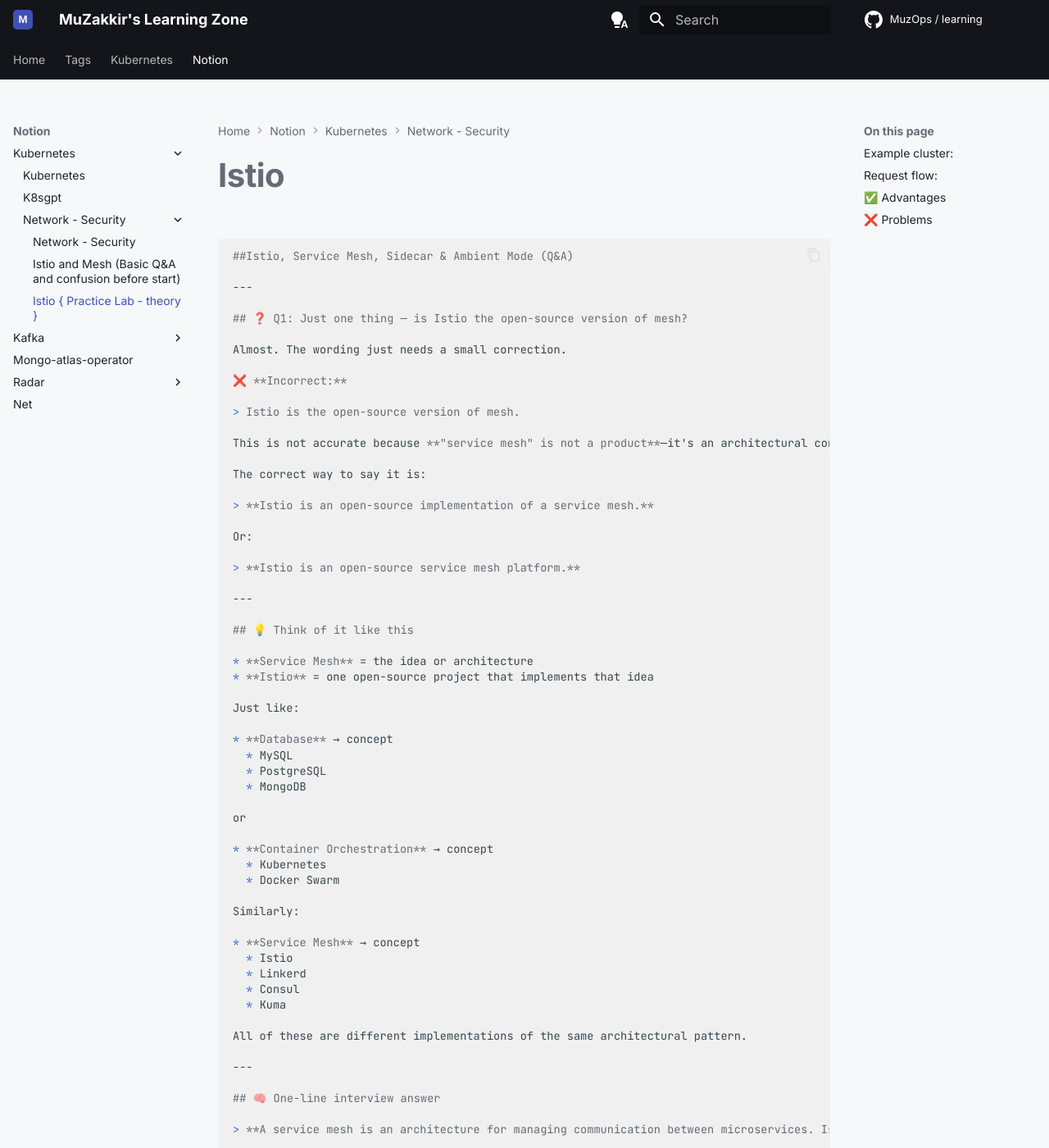
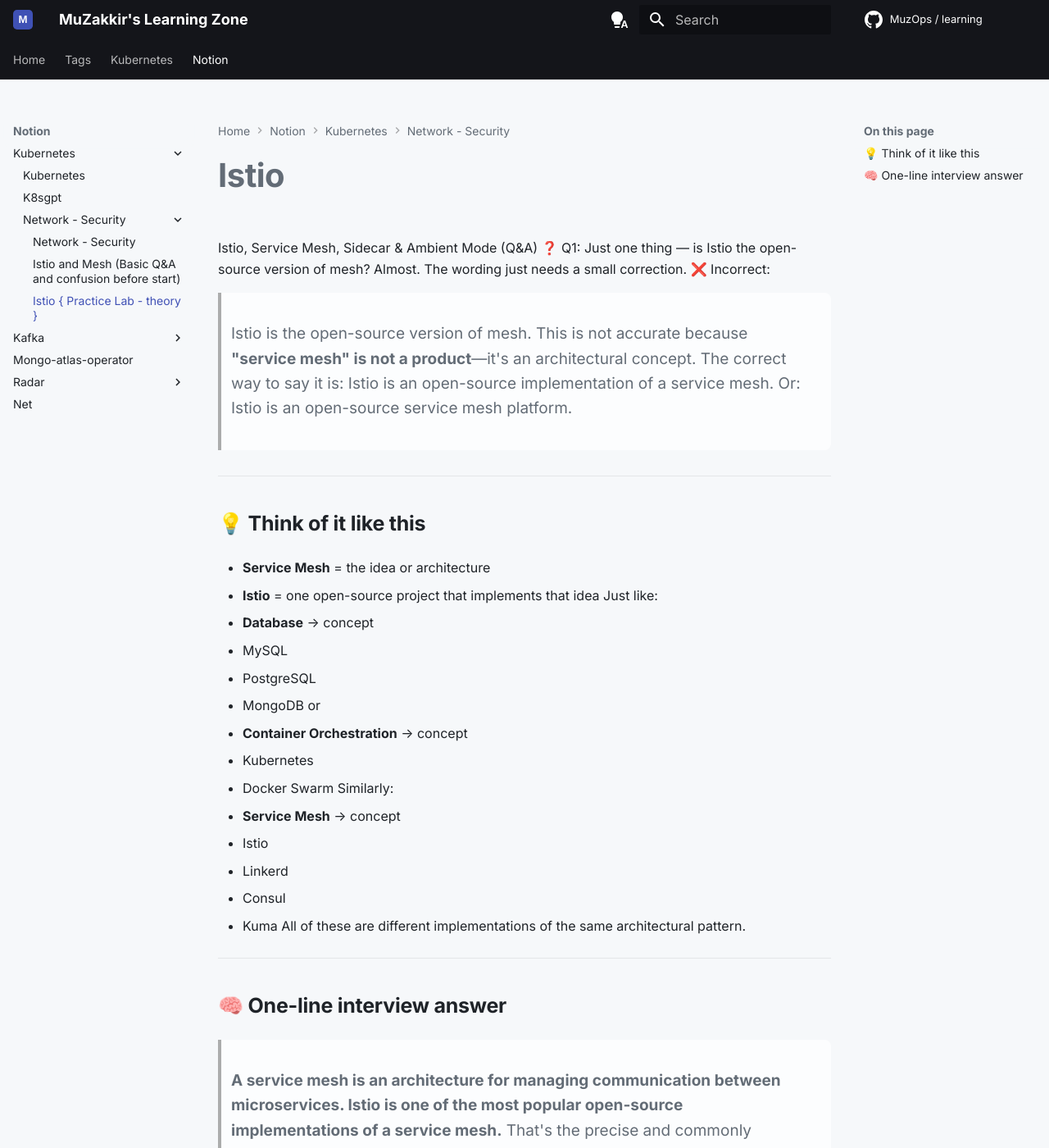
Before and after one commit to muzakkirsaifi123/learning_sbs, an MkDocs documentation site: the page built from docs/notion/kubernetes/network-security/istio-practice-lab-theory-.md, in a window 1280 px wide and 1400 px high. Shown: the whole window at 82% size. Built offline with MkDocs 1.6.1 and Material for MkDocs 9.7.7, drawn with Linux system fonts in a browser that asks for light colours; plug-ins that fetch from the network failed and are left out; comment, search, counter and statistics services are not loaded; part of the change alters nothing that is shown; some of the changed text lies outside the part shown.

Commit message:
chore: sync Notion pages

````diff
--- a/docs/notion/kubernetes/network-security/istio-practice-lab-theory-.md
+++ b/docs/notion/kubernetes/network-security/istio-practice-lab-theory-.md
@@ -1,89 +1,61 @@
 # Istio { Practice Lab - theory }
 
-```markdown
-##Istio, Service Mesh, Sidecar & Ambient Mode (Q&A)
-
----
-
-## ❓ Q1: Just one thing — is Istio the open-source version of mesh?
-
+Istio, Service Mesh, Sidecar & Ambient Mode (Q&A)
+❓ Q1: Just one thing — is Istio the open-source version of mesh?
 Almost. The wording just needs a small correction.
-
-❌ **Incorrect:**
-
+❌ Incorrect:
 > Istio is the open-source version of mesh.
-
 This is not accurate because **"service mesh" is not a product**—it's an architectural concept.
-
 The correct way to say it is:
-
-> **Istio is an open-source implementation of a service mesh.**
-
+> Istio is an open-source implementation of a service mesh.
 Or:
-
-> **Istio is an open-source service mesh platform.**
+> Istio is an open-source service mesh platform.
 
 ---
 
 ## 💡 Think of it like this
-
-* **Service Mesh** = the idea or architecture
-* **Istio** = one open-source project that implements that idea
-
+- **Service Mesh** = the idea or architecture
+- **Istio** = one open-source project that implements that idea
 Just like:
-
-* **Database** → concept
-  * MySQL
-  * PostgreSQL
-  * MongoDB
-
+- **Database** → concept
+  - MySQL
+  - PostgreSQL
+  - MongoDB
 or
-
-* **Container Orchestration** → concept
-  * Kubernetes
-  * Docker Swarm
-
+- **Container Orchestration** → concept
+  - Kubernetes
+  - Docker Swarm
 Similarly:
-
-* **Service Mesh** → concept
-  * Istio
-  * Linkerd
-  * Consul
-  * Kuma
-
+- **Service Mesh** → concept
+  - Istio
+  - Linkerd
+  - Consul
+  - Kuma
 All of these are different implementations of the same architectural pattern.
 
 ---
 
 ## 🧠 One-line interview answer
-
 > **A service mesh is an architecture for managing communication between microservices. Istio is one of the most popular open-source implementations of a service mesh.**
-
 That's the precise and commonly accepted way to describe the relationship.
 
 ---
 
-# ----------------------------
+# ---------------------------
 
 ## ❓ Do you know the concept of sidecar and ambient mode in Istio?
-
 Yes. These are actually the **two deployment models** of Istio:
-
 1. **Sidecar Mode (traditional Istio)**
-2. **Ambient Mode (newer Istio architecture)**
-
+1. **Ambient Mode (newer Istio architecture)**
 Understanding the difference is very important for interviews because many companies are moving toward Ambient Mode.
 
 ---
 
 # 1. 🧩 Sidecar Mode (Traditional Istio)
-
 This is the model Istio originally used.
-
 Whenever you deploy an application Pod, Istio injects an **Envoy sidecar proxy** into the same Pod.
 
 ### Example:
-
 ```text
 +--------------------------------+
 | Pod                            |
@@ -549,3 +521,7 @@ Ambient solves this.
 
 # 🧾 Interview answer
 > **Sidecar Mode is the traditional Istio architecture where each Pod has its own Envoy proxy, providing full features and strong isolation but higher resource cost. Ambient Mode is a newer architecture that removes per-Pod sidecars and uses shared node-level ztunnels with optional waypoint proxies. Sidecar is still widely used due to maturity, stability, and stronger isolation, while Ambient is adopted for scalability and cost efficiency.**
+
+
+
+## How to setup the istio on minikube
````
